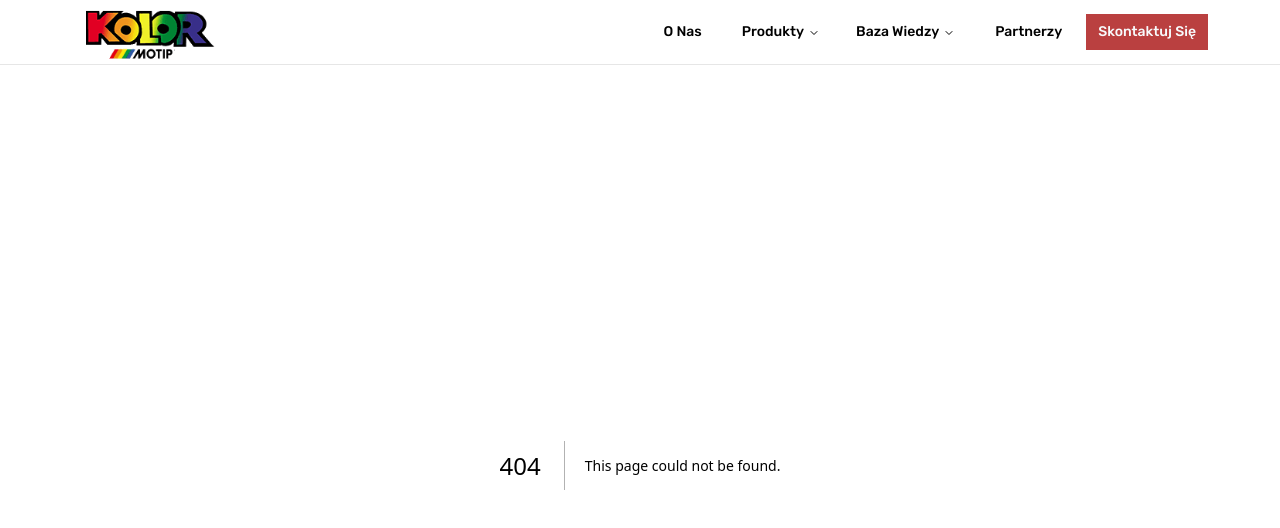
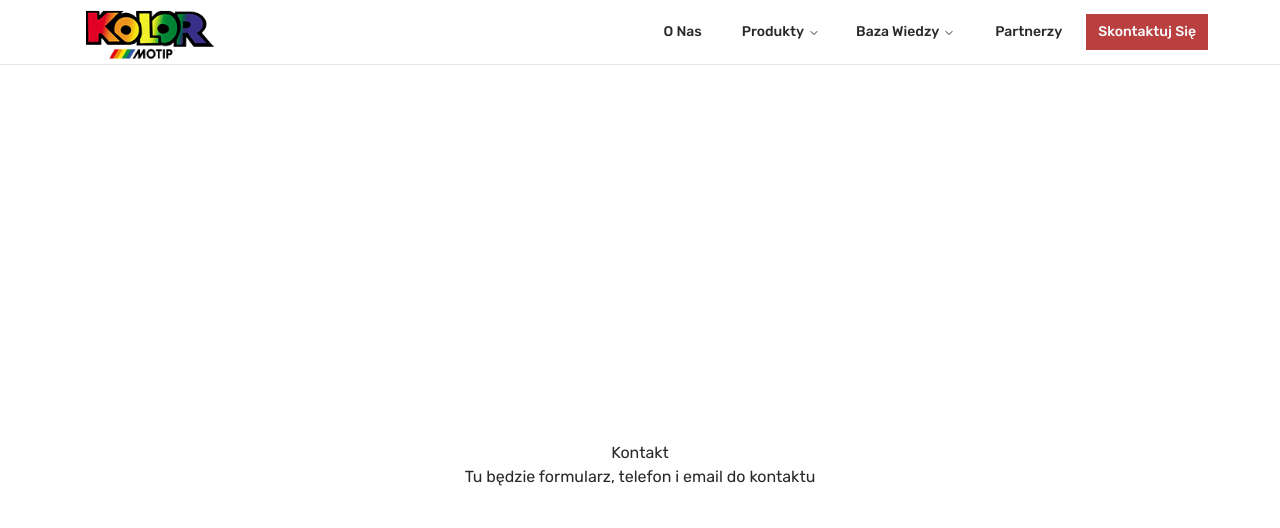
Before and after one commit to NiklausRupail/kolor-motip-next, a Next.js app: page /kontakt in a window 1280 px wide. Before the commit this address had no page. Shown: the top 528 px of the page. Built offline with nearby package versions, Linux system fonts and the light colour scheme.

Commit message:
Fixed linking

```diff
--- /dev/null
+++ b/app/kontakt/page.tsx
@@ -0,0 +1,9 @@
+
+const ContactPage = () => {
+    return (
+        <section className="min-h-screen flex flex-col justify-center items-center">
+            <h1>Kontakt</h1>
+            <p>Tu będzie formularz, telefon i email do kontaktu</p>
+        </section>);
+};
+export default ContactPage;
--- a/components/Nav.tsx
+++ b/components/Nav.tsx
@@ -14,6 +14,7 @@ import {
   navigationMenuTriggerStyle,
 } from "@/components/ui/navigation-menu";
 import useWindowSize from "@/hooks/useWindowSize";
+import Link from "next/link";
 
 
 const knowledgeBase =
@@ -48,7 +49,7 @@ const Nav = () => {
     <header className="sticky top-0 z-50 w-full border-b bg-background/95 backdrop-blur supports-[backdrop-filter]:bg-background/60">
       <div className="container flex h-16 items-center justify-between">
         <div className="flex items-center gap-2">
-          <a href="/" className="hover:scale-110 transition-transform">
+          <Link href="/" className="hover:scale-110 transition-transform">
             <Image
               alt="Auto Paint Pro Logo"
               src="/images/logo.png"
@@ -56,7 +57,7 @@ const Nav = () => {
               height={40}
               className="rounded-sm"
             />
-          </a>
+          </Link>
         </div>
         {windowWidth > breakpoint && (<nav className="hidden md:flex items-center space-x-6">
           <a
@@ -72,7 +73,7 @@ const Nav = () => {
                 <NavigationMenuTrigger>
 
                   <a
-                    href="#gallery"
+                    href="/produkty"
                     className="text-sm font-medium hover:text-primary"
                   >
                     Produkty
@@ -84,7 +85,7 @@ const Nav = () => {
                       <NavigationMenuLink asChild>
                         <a
                           className="flex h-full w-full select-none flex-col justify-end rounded-md bg-gradient-to-b from-muted/50 to-muted p-6 no-underline outline-none focus:shadow-md"
-                          href="/"
+                          href="/produkty"
                         >
                           <Image
                             alt="Auto Paint Pro Logo"
@@ -165,7 +166,7 @@ const Nav = () => {
           <a href="/partnerzy" className="text-sm font-medium hover:text-primary">
             Partnerzy
           </a>
-          <Button size="sm">Skontaktuj Się</Button>
+          <Link href="/kontakt"><Button size="sm">Skontaktuj Się</Button></Link>
         </nav>) || (
             <Button
               onClick={handleClick}
--- a/components/sections/HeroSection.tsx
+++ b/components/sections/HeroSection.tsx
@@ -2,6 +2,7 @@ import Image from "next/image";
 import { ArrowRight } from "lucide-react";
 
 import { Button } from "@/components/ui/button";
+import Link from "next/link";
 
 export function HeroSection() {
   return (
@@ -28,10 +29,13 @@ export function HeroSection() {
               naszej mieszalni farb i lakierów
             </p>
             <div className="flex gap-4">
+              <Link href="/kontakt">
                 <Button size="lg" id="kontakt">
                   Skontaktuj Się z Nami
-                <ArrowRight className="ml-2 h-4 w-4" />
+                  <ArrowRight className="ml-2 h-4 w-4 hover:rotate-90 transition-transform" />
                 </Button>
+              </Link>
+              <Link href="#produkty">
                 <Button
                   id="read-more"
                   size="lg"
@@ -40,6 +44,7 @@ export function HeroSection() {
                 >
                   Czytaj Więcej
                 </Button>
+              </Link>
             </div>
           </div>
         </div>
--- a/components/sections/ProductCards.tsx
+++ b/components/sections/ProductCards.tsx
@@ -5,7 +5,7 @@ import Link from "next/link";
 
 export function ProductCards() {
   return (
-    <div className="grid grid-cols-1 md:grid-cols-2 lg:grid-cols-4 gap-6 p-6 mt-16">
+    <div id="produkty" className="grid grid-cols-1 md:grid-cols-2 lg:grid-cols-4 gap-6 p-6 mt-16">
       <Card>
         <Link href={'/produkty/lakiery-samochodowe'}>
           <CardHeader>
--- a/components/ui/ProductCard.tsx
+++ b/components/ui/ProductCard.tsx
@@ -1,3 +1,4 @@
+"use client";
 import Image from "next/image";
 import { Button } from "./button";
 
@@ -38,7 +39,7 @@ export const ProductCard = (props: ProductCardProps) => {
               <ul className="flex flex-col gap-5 items-center">
                 {codes !== null && (
                   codes.map((code) => (
-                    <li className="text-justify">{code.name}<br></br>Art nr {code.number}</li>
+                    <li key={code.number} className="text-left">{code.name}<br></br>Art nr {code.number}</li>
                   )))}
               </ul>
             </div>
```
Lines whose indentation alone changed are shown as unchanged.
